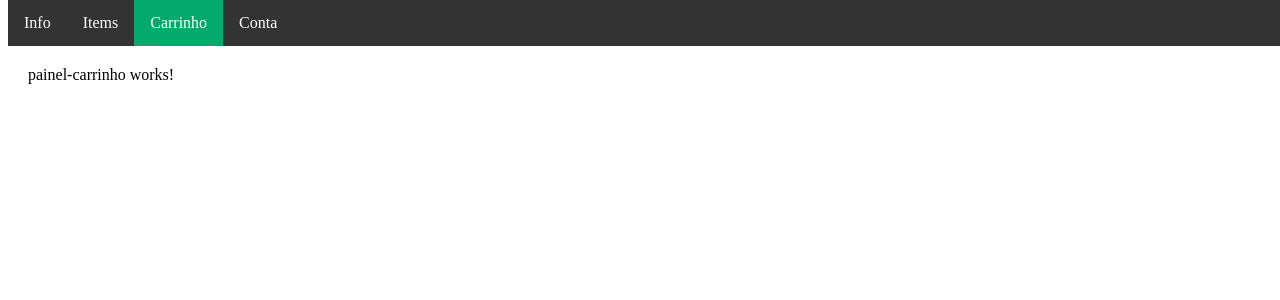
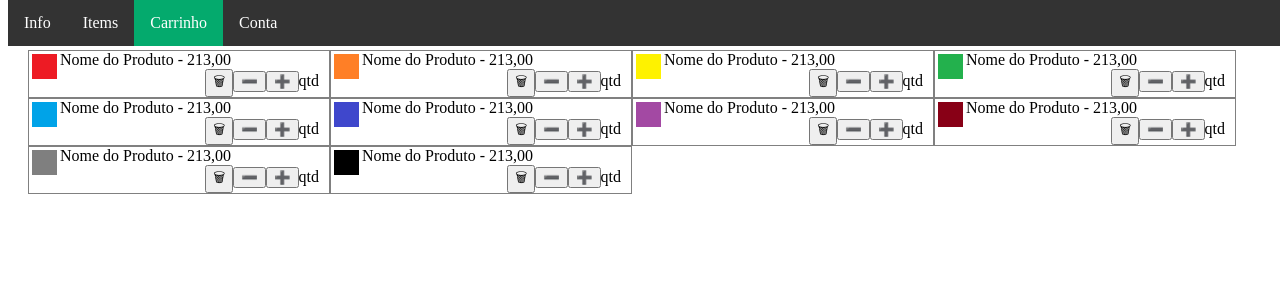
Before and after one commit to saintclair-lima/loja, an Angular app: page / in a window 1280 px wide. Both pictures are taken after a click on the link "Carrinho". Shown: the top 300 px of the page. Built offline with nearby package versions, Linux system fonts and the light colour scheme.

Commit message:
Adicionado o esboço do painel de carrinho. Falta ajustar o CSS e colocar os dados a partir de informações dinâmicas

```diff
--- a/src/app/itens/item-pequeno/item-pequeno.component.css
+++ b/src/app/itens/item-pequeno/item-pequeno.component.css
@@ -0,0 +1,28 @@
+img {
+    height: 25px;
+}
+
+.alinhada_direita {
+  padding-right:10px;
+  text-align:right;
+}
+.div_imagem{
+    padding: 3px;
+    float: left;
+}
+
+.div_container{
+    width: 300px;
+    float: left;
+    border:1px solid gray;
+}
+
+.titulo_preco_container{
+    position: relative;
+}
+
+.nome_prod{
+   font-family: Arial, Helvetica, sans-serif;
+   font-weight: bold;
+   font-size: small;
+}
--- a/src/app/itens/item-pequeno/item-pequeno.component.html
+++ b/src/app/itens/item-pequeno/item-pequeno.component.html
@@ -1 +1,16 @@
-<p>item-pequeno works!</p>
+<section>
+    <div class="div_container">
+        <div class="div_imagem"><img src="../../assets/i
+mgs/{{idImagem}}.jpg"/></div>
+        <div class="info">
+            <div class="div_titulo"><span class="nome_pr
+od">Nome do Produto - </span><span class="preco_prod">213,00</span></div>
+        </div>
+        <div class="alinhada_direita">
+          <button>🗑 </button>
+          <button>&#10134;</button>
+          <button>&#10133;</button>
+          <span>qtd</span>
+        </div>
+    </div>
+</section>
--- a/src/app/itens/item-pequeno/item-pequeno.component.ts
+++ b/src/app/itens/item-pequeno/item-pequeno.component.ts
@@ -1,4 +1,4 @@
-import { Component } from '@angular/core';
+import { Component, Input } from '@angular/core';
 
 @Component({
   selector: 'app-item-pequeno',
@@ -6,5 +6,5 @@ import { Component } from '@angular/core';
   styleUrls: ['./item-pequeno.component.css']
 })
 export class ItemPequenoComponent {
-
+  @Input() idImagem:string ='';
 }
--- a/src/app/painel-carrinho/painel-carrinho.component.html
+++ b/src/app/painel-carrinho/painel-carrinho.component.html
@@ -1 +1 @@
-<p>painel-carrinho works!</p>
+<app-item-pequeno *ngFor="let item of mock"[idImagem]="item"></app-item-pequeno>
--- a/src/app/painel-carrinho/painel-carrinho.component.ts
+++ b/src/app/painel-carrinho/painel-carrinho.component.ts
@@ -6,5 +6,6 @@ import { Component } from '@angular/core';
   styleUrls: ['./painel-carrinho.component.css']
 })
 export class PainelCarrinhoComponent {
-
+  mock =["001","002","003","004","005","006","007","008"
+,"009","010"]
 }
```
